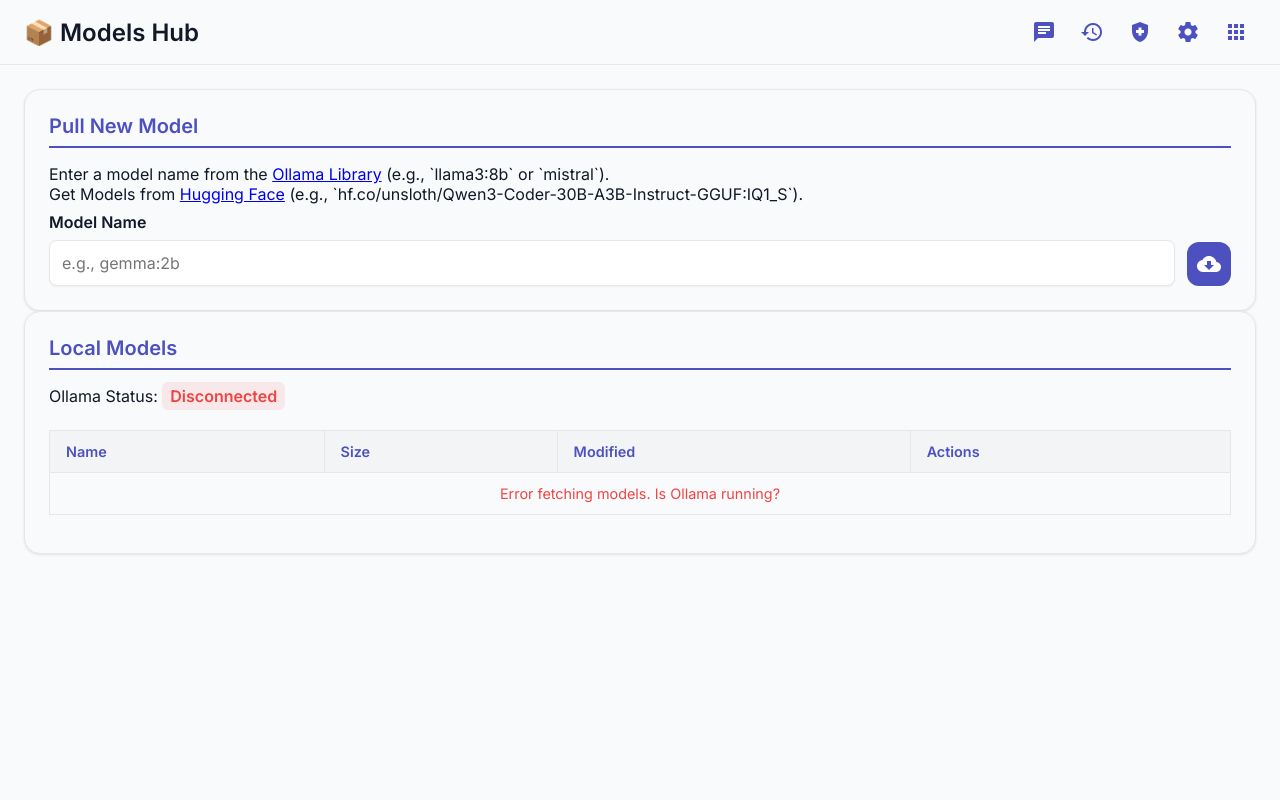
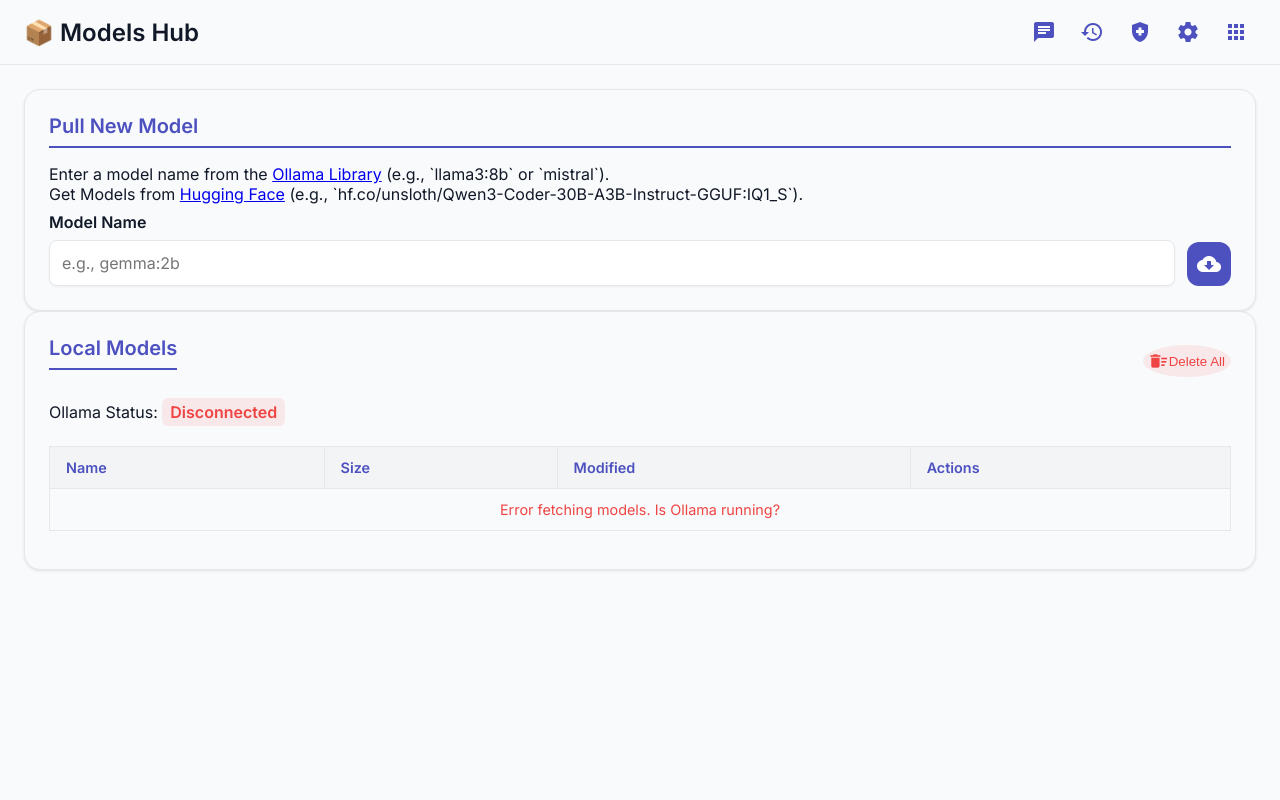
Before and after one commit to SaiSivarajuIN/ai_think, a Flask app: page /models in a window 1280 px wide. Run offline with Flask 3, Linux system fonts and the light colour scheme.

Commit message:
v0.0.1-beta.6

```diff
--- a/app.py
+++ b/app.py
@@ -1046,6 +1046,28 @@
     except requests.RequestException as e:
         return jsonify({"error": str(e)}), 500
 
+@app.route('/api/models/delete/all', methods=['POST'])
+def api_delete_all_models():
+    """API endpoint to delete all local models."""
+    if not check_ollama_connection():
+        return jsonify({"error": "Ollama service is not available."}), 503
+
+    try:
+        # First, get the list of all local models
+        list_response = requests.get(f"{OLLAMA_BASE_URL}/api/tags")
+        list_response.raise_for_status()
+        models = list_response.json().get("models", [])
+
+        # Iterate and delete each model
+        for model in models:
+            model_name = model.get('name')
+            if model_name:
+                requests.delete(f"{OLLAMA_BASE_URL}/api/delete", json={"name": model_name})
+
+        return jsonify({"status": "success", "message": "All models are being deleted."}), 200
+    except requests.RequestException as e:
+        return jsonify({"error": str(e)}), 500
+
 @app.route('/settings', methods=['GET', 'POST'])
 def settings():
     if request.method == 'POST':
--- a/static/models.js
+++ b/static/models.js
@@ -5,6 +5,7 @@
     const modelNameInput = document.getElementById('model-name-input');
     const pullStatusContainer = document.getElementById('pull-status-container');
     const pullStatus = document.getElementById('pull-status');
+    const deleteAllBtn = document.getElementById('delete-all-models-btn');
     const progressBar = document.getElementById('progress-bar');
 
     // --- Fetch and Display Local Models ---
@@ -143,12 +144,38 @@
         }
     }
 
+    // --- Delete All Models ---
+    async function deleteAllModels() {
+        if (!confirm('Are you sure you want to delete ALL local models? This action is irreversible and will permanently remove all model data.')) {
+            return;
+        }
+
+        try {
+            const response = await fetch('/api/models/delete/all', {
+                method: 'POST',
+            });
+
+            if (response.ok) {
+                alert('All local models have been scheduled for deletion.');
+                // The list will refresh, but it might take a moment for Ollama to delete them all.
+                // We can add a small delay before refreshing to give it time.
+                setTimeout(() => {
+                    fetchModels();
+                }, 2000);
+            } else {
+                const errorData = await response.json();
+                throw new Error(errorData.error || 'Failed to delete all models.');
+            }
+        } catch (error) {
+            console.error('Error deleting all models:', error);
+            alert(`Error: ${error.message}`);
+        }
+    }
+
     // --- Utility ---
     function timeAgo(date) {
         const seconds = Math.floor((new Date() - date) / 1000);
         let interval = seconds / 31536000;
-        if (interval > 1) return Math.floor(interval) + " years ago";
-        interval = seconds / 2592000;
         if (interval > 1) return Math.floor(interval) + " months ago";
         interval = seconds / 86400;
         if (interval > 1) return Math.floor(interval) + " days ago";
@@ -169,6 +196,10 @@
         }
     });
 
+    if (deleteAllBtn) {
+        deleteAllBtn.addEventListener('click', deleteAllModels);
+    }
+
     // --- Initial Load ---
     fetchModels();
 });
--- a/templates/models.html
+++ b/templates/models.html
@@ -57,7 +57,13 @@
             </div>
 
             <div class="card">
-                <h2>Local Models</h2>
+                <div style="display: flex; justify-content: space-between; align-items: center; margin-bottom: 1rem;">
+                    <h2>Local Models</h2>
+                    <button id="delete-all-models-btn" class="icon-btn" title="Delete All Models" style="color: var(--disconnected); background: rgba(239, 68, 68, 0.1);">
+                        <span class="material-icons">delete_sweep</span>
+                        Delete All
+                    </button>
+                </div>
                 <p>
                     Ollama Status:
                     <span class="status-indicator {{ 'connected' if ollama_status == 'Connected' else 'disconnected' }}">
```
Also changed, not shown: readme.md, 3 other files.
